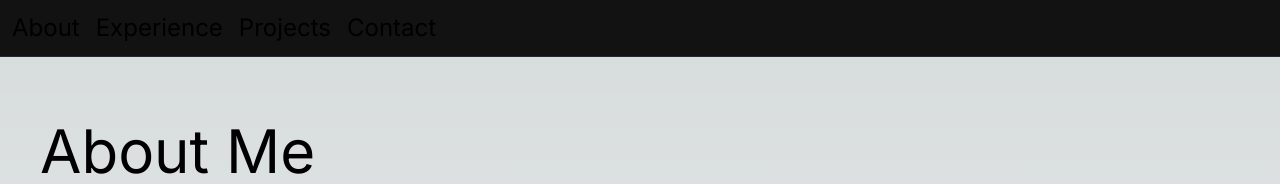
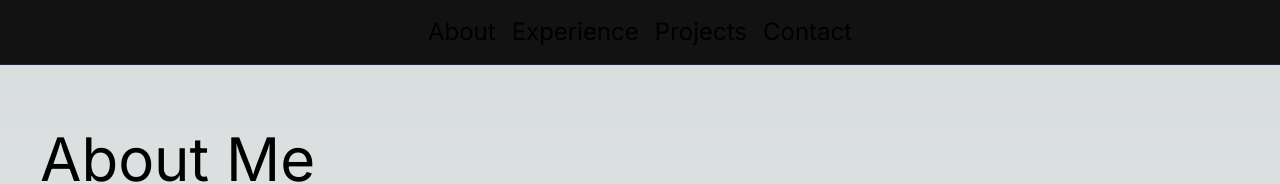
Before and after one commit to Gav1012/portfoliov2, a Next.js app: page / in a window 1280 px wide. Shown: the top 184 px of the page. Built offline with nearby package versions, Linux system fonts and the light colour scheme; no server answers.

Commit message:
modified navbar and added smooth scrolling

```diff
--- a/src/app/components/header.tsx
+++ b/src/app/components/header.tsx
@@ -1,16 +1,16 @@
 export default function Header() {
     return (
-        <nav id="header" className="border-b border-gray-800 py-3 px-3 sticky top-0 bg-[#121212] z-10">
+        <section id="header" className="border-b border-gray-800 py-4 px-3 sticky top-0 bg-[#121212] z-10">
             <header>
-                <div className="flex justify-start items-center max-w-screen-xl">
+                <div className="flex justify-center items-center max-w-screen-l">
                     <nav className="flex space-x-4">
-                        <a href="#about" className="hover:text-blue-400 text-2xl">About</a>
-                        <a href="#experience" className="hover:text-blue-400 text-2xl">Experience</a>
-                        <a href="#projects" className="hover:text-blue-400 text-2xl">Projects</a>
-                        <a href="#contact" className="hover:text-blue-400 text-2xl">Contact</a>
+                        <a href="#about" className="text-2xl hover:text-blue-400 transition=all duration-300">About</a>
+                        <a href="#experience" className="text-2xl hover:text-blue-400 transition=all duration-300">Experience</a>
+                        <a href="#projects" className="text-2xl hover:text-blue-400 transition=all duration-300">Projects</a>
+                        <a href="#contact" className="text-2xl hover:text-blue-400 transition=all duration-300">Contact</a>
                     </nav>
                 </div>
             </header>
-        </nav>
+        </section>
     );
 };
--- a/src/app/layout.tsx
+++ b/src/app/layout.tsx
@@ -15,7 +15,7 @@ export default function RootLayout({
   children: React.ReactNode;
 }>) {
   return (
-    <html lang="en">
+    <html lang="en" className="!scroll-smooth">
       <body className={inter.className}>{children}</body>
     </html>
   );
```
